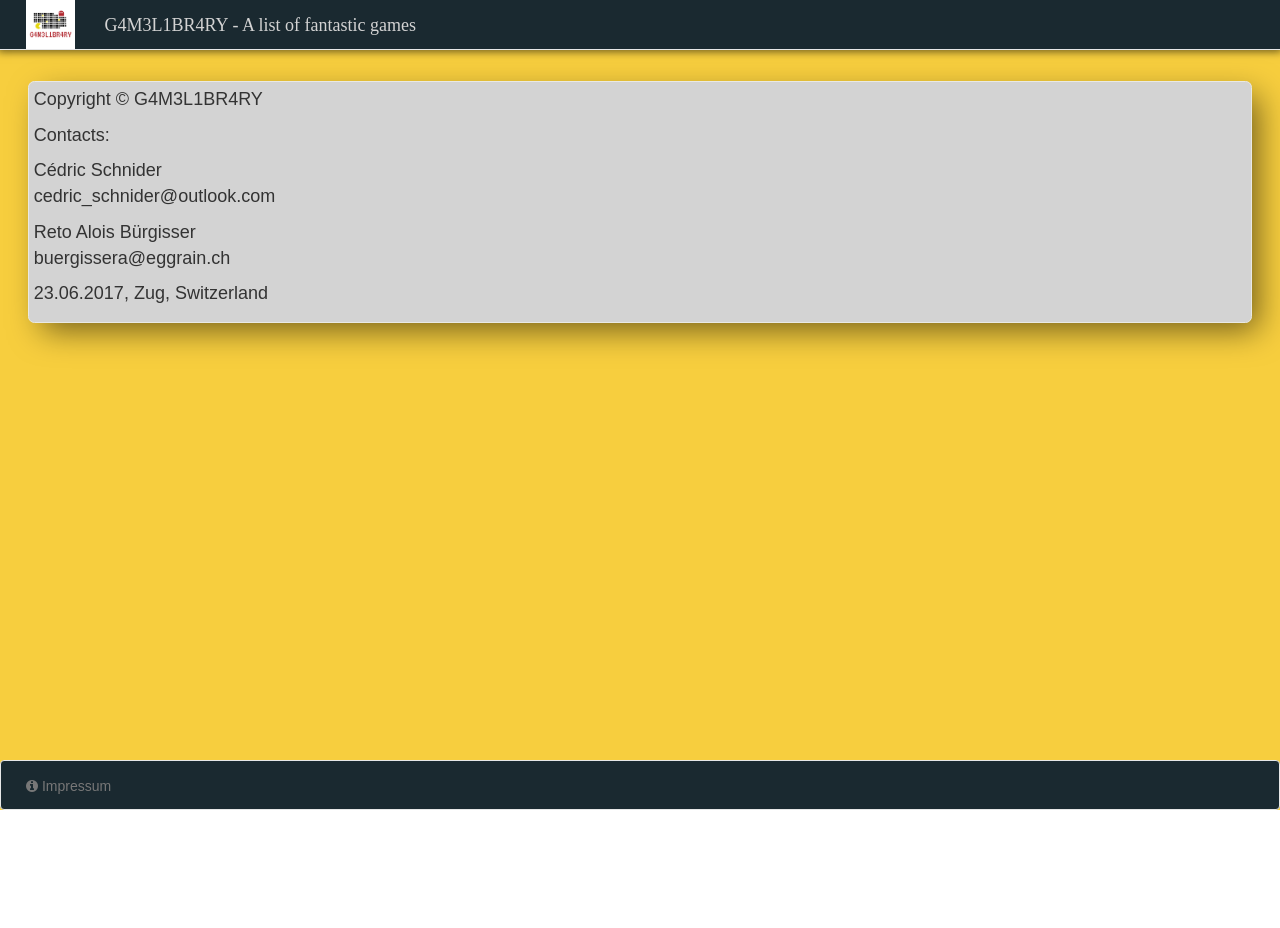
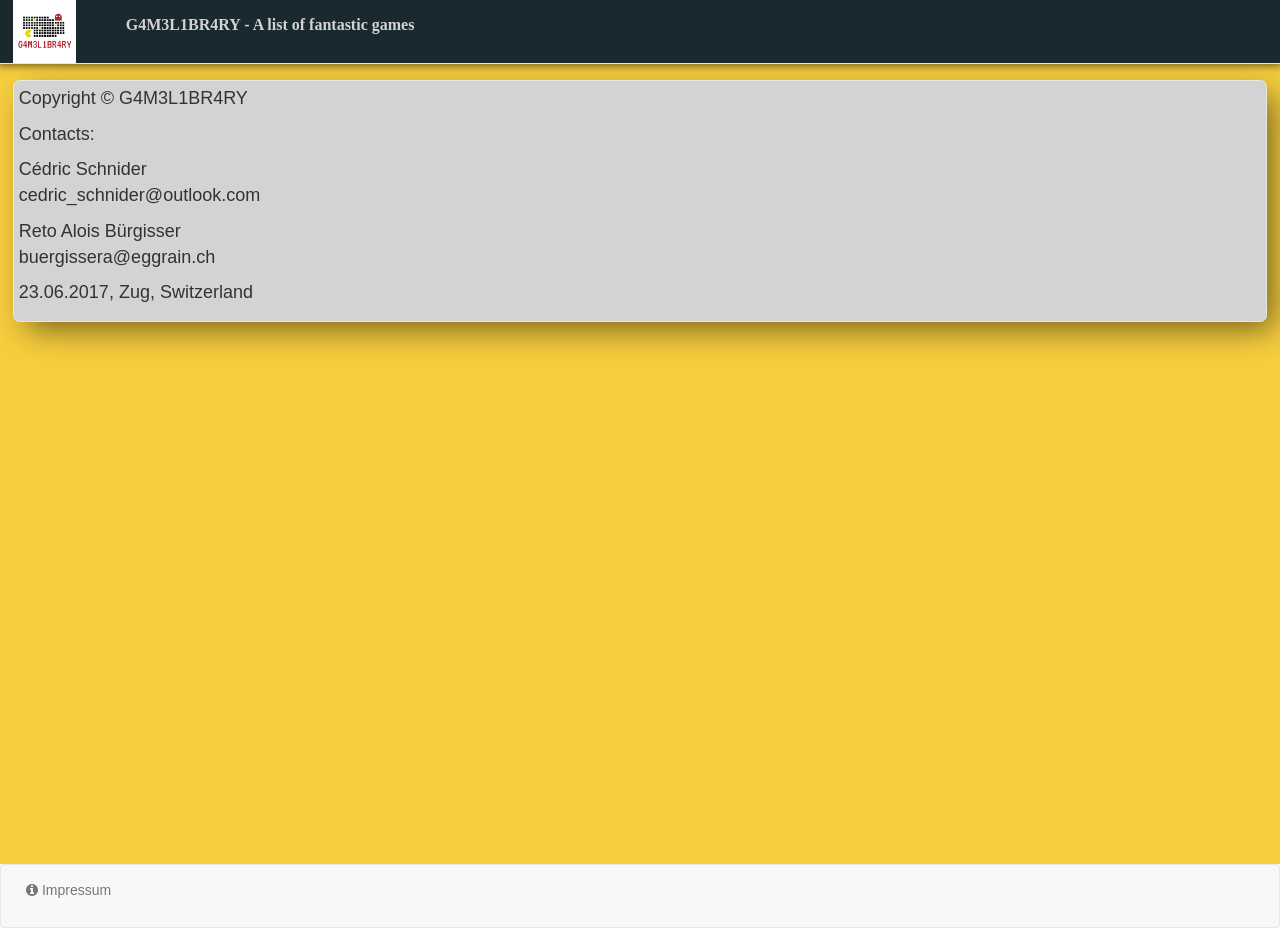
Before and after one commit to Reto411/gameLibrary, an Angular app in the folder GameLibrary/: page /impressum in a window 1280 px wide. Before the commit the page ends 810 px from the top, so only its background shows below. Built offline with nearby package versions, Linux system fonts and the light colour scheme.

Commit message:
Just cleaning up

```diff
--- a/GameLibrary/src/app/app.component.css
+++ b/GameLibrary/src/app/app.component.css
@@ -34,9 +34,43 @@
     margin: 0;
 }
 
+nav {
+  margin-bottom: 0px !important;
+  background-color: #1a2930;
+  overflow: hidden;
+}
+
+.navbar {
+  min-height: 8vh !important;
+  height: 8vh !important;
+}
+
+.navbar-header {
+  height: 100%;
+}
+
+.navbar-header img {
+  margin-left: 1vw;
+  height: inherit;
+}
+
+.navbar-header a {
+  position: relative;
+  font-size: 2vh;
+  font-weight: bold;
+  padding-left: 50px;
+}
+
 .header {
     background-color: #1a2930;
     -webkit-box-shadow: 0px 0px 8px 2px rgba(0,0,0,0.54);
     -moz-box-shadow: 0px 0px 8px 2px rgba(0,0,0,0.54);
     box-shadow: 0px 0px 8px 2px rgba(0,0,0,0.54);
 }
+
+
+.header-text {
+  padding-left: 30px;
+  font-family: atc ripley;
+  color:lightgrey;
+}
--- a/GameLibrary/src/app/app.component.html
+++ b/GameLibrary/src/app/app.component.html
@@ -1,18 +1,16 @@
-<div class="content">
 <div class="container-fluid">
    <nav class="navbar navbar-default navbar-static-top header" >
       <div class="navbar-header pull-left">
-            <img src="assets/images/818c1b6c-dfd0-4171-b319-09fd03f01c3d.png">
-            <a style="padding-left: 30px; font-family: atc ripley; color:lightgrey;" class="navbar-brand" routerLink="" routerLinkActive="active">G4M3L1BR4RY - A list of fantastic games</a>
+          <img class="pull-left" src="assets/images/818c1b6c-dfd0-4171-b319-09fd03f01c3d.png">
+          <a class="header-text navbar-brand" routerLink="" routerLinkActive="active">G4M3L1BR4RY - A list of fantastic games</a>
       </div>
     </nav>
-      <div style="padding: 15px;">
+    <div class="content">
       <router-outlet></router-outlet>
     </div>
 </div>
-  <div class="footer navbar-default navbar" style="background-color: #1a2930;">
+<div class="footer navbar-default navbar">
   <div style="padding-left: 10px;">
     <a routerLink="/impressum" routerLinkActive="active" class="navbar-text pull-left"><i class="fa fa-info-circle" aria-hidden="true"></i> Impressum</a>
   </div>
 </div>
-</div>
--- a/GameLibrary/src/app/dashboard/dashboard.component.css
+++ b/GameLibrary/src/app/dashboard/dashboard.component.css
@@ -1,7 +1,6 @@
 .game-box
 {
-  min-height: 100vh;
-
+  height: 12vw;
   background-color: lightgray;
   background-size: cover;
   overflow: hidden;
@@ -43,7 +42,8 @@
 .row {
   overflow: hidden;
   clear: both;
-  padding: 28px;
+  margin: 0;
+  padding: 3vh 2vw;
 }
 
 
--- a/GameLibrary/src/styles.css
+++ b/GameLibrary/src/styles.css
@@ -12,30 +12,3 @@ body {
   min-height: 100%;
   font-family: sans-serif;
 }
-
-nav {
-  margin-bottom: 0px !important;
-  height: 3vh !important;
-}
-
-.navbar-header {
-  height: 100%;
-  padding-left: 2vw;
-}
-
-.navbar-header img {
-  float: left;
-  height: inherit;
-}
-
-.navbar-header a {
-  position: relative;
-  padding-left: 50px;
-}
-
-.footer {
-    bottom:0;
-    width: 100%;
-    margin: 0;
-    margin-top:2vh;
-}
```
Lines whose indentation alone changed are shown as unchanged.
